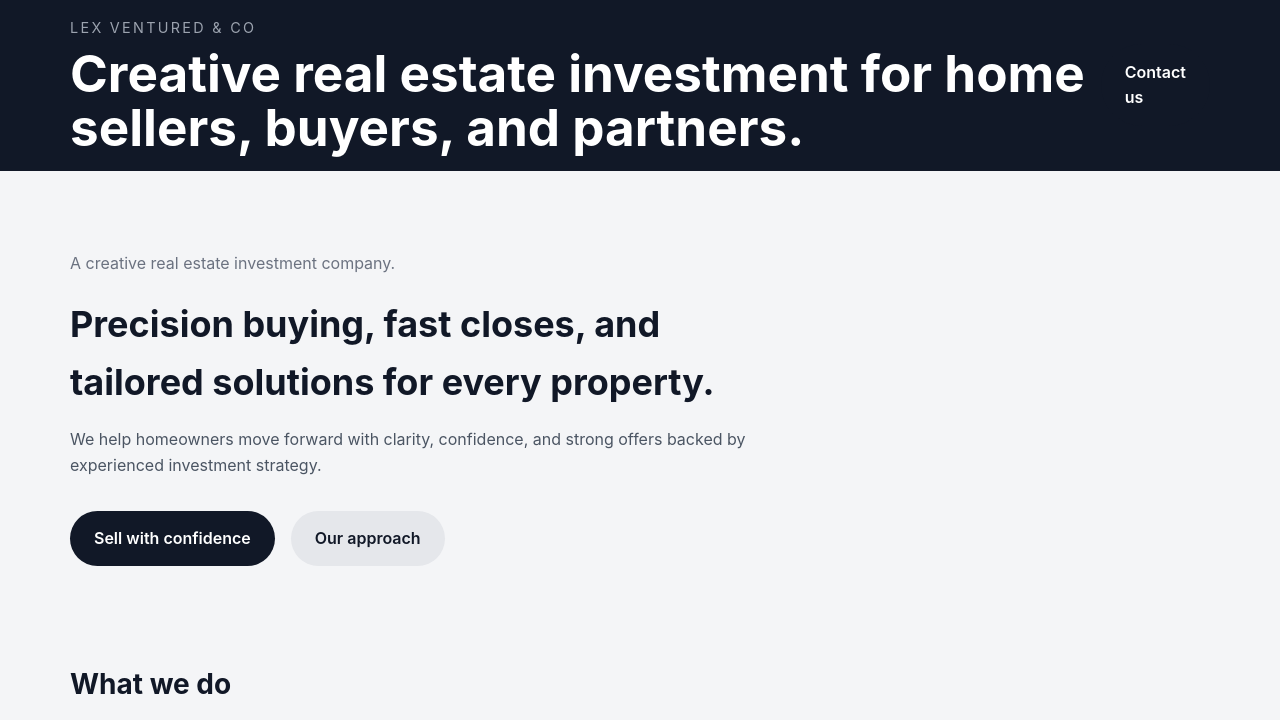
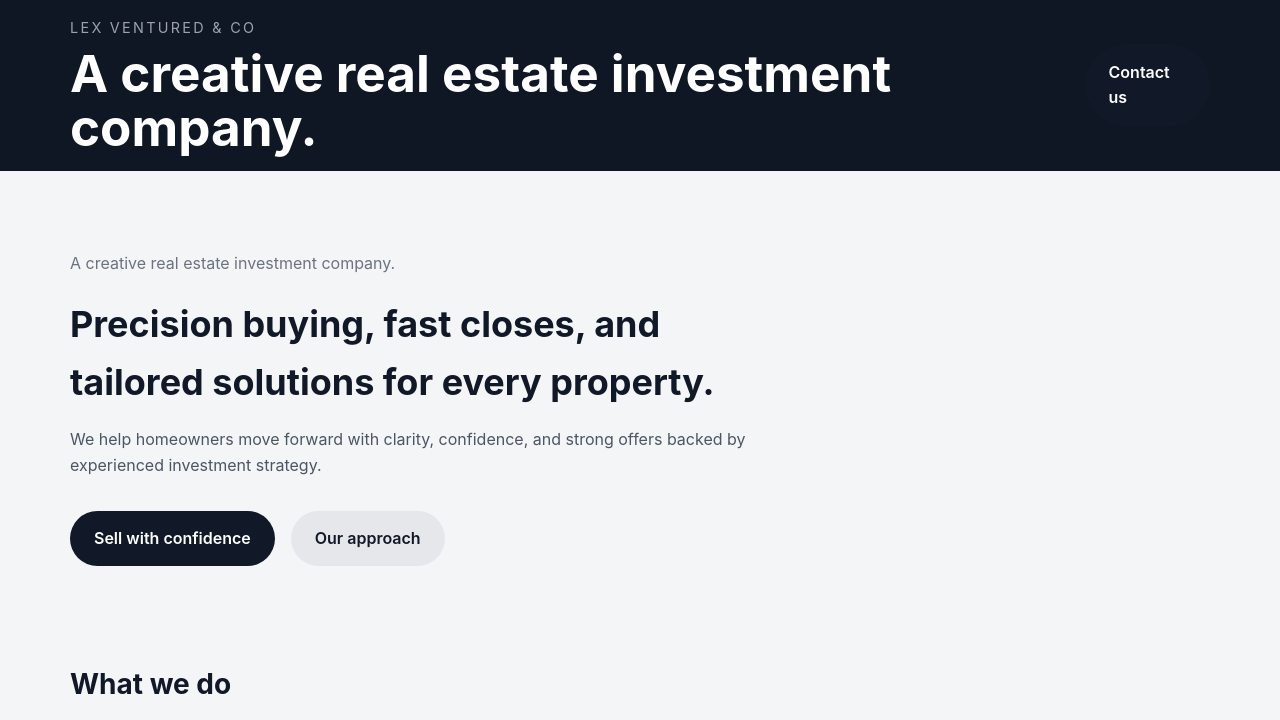
Before and after one commit to LABHousing/lex-ventured-website, a website: page public/index.html in a window 1280 px wide. Shown: the top 720 px of the page. Drawn offline with Linux system fonts and the light colour scheme.

Commit message:
Update seller website

```diff
--- a/public/index.html
+++ b/public/index.html
@@ -11,7 +11,7 @@
       <div class="container header-inner">
         <div>
           <p class="eyebrow">Lex Ventured & Co</p>
-          <h1>Creative real estate investment for home sellers, buyers, and partners.</h1>
+          <h1>A creative real estate investment company.</h1>
         </div>
         <a class="button button-primary" href="#contact">Contact us</a>
       </div>
@@ -72,7 +72,7 @@
 
     <footer class="site-footer">
       <div class="container footer-inner">
-        <p>Lex Ventured & Co — Creative real estate investment made simple.</p>
+        <p>Lex Ventured & Co — A creative real estate investment company.</p>
       </div>
     </footer>
   </body>
--- a/public/styles.css
+++ b/public/styles.css
@@ -26,7 +26,7 @@ img {
 }
 
 .site-header {
-  background: #111827;
+  background: #0f1724;
   color: #ffffff;
   padding: 1rem 0;
 }
```
